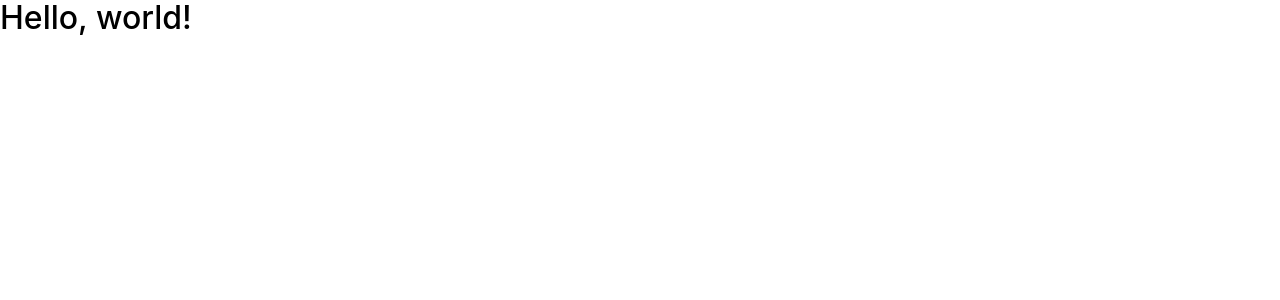
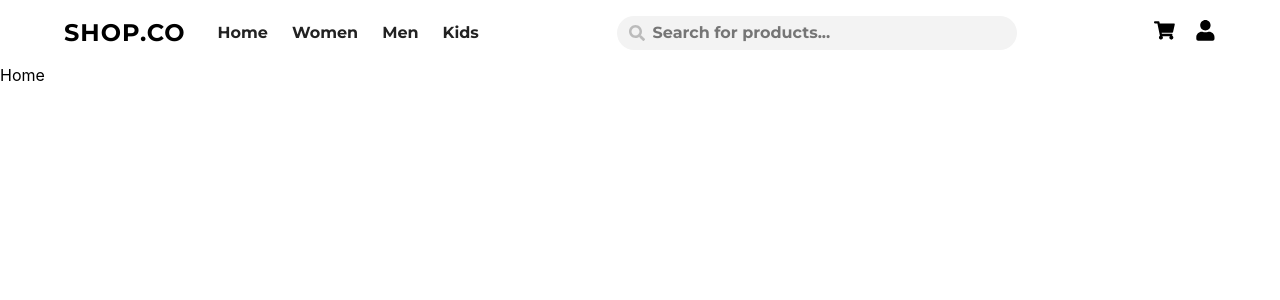
Before and after one commit to kisa-fatima/ecommerce-website, a React (Create React App) app: page / in a window 1280 px wide. Shown: the top 300 px of the page. Built offline with nearby package versions, Linux system fonts and the light colour scheme.

Commit message:
header halfway done

```diff
--- a/public/index.html
+++ b/public/index.html
@@ -24,6 +24,7 @@
       work correctly both with client-side routing and a non-root public URL.
       Learn how to configure a non-root public URL by running `npm run build`.
     -->
+    <link href="https://fonts.googleapis.com/css2?family=Montserrat:wght@700&display=swap" rel="stylesheet">
     <title>React App</title>
   </head>
   <body>
--- a/src/App.js
+++ b/src/App.js
@@ -1,11 +1,22 @@
 import './App.css';
+import Header from './components/Header';
+import { BrowserRouter as Router, Routes, Route } from 'react-router-dom';
+import Home from './pages/Home';
+import Women from './pages/Women';
+import Men from './pages/Men';
+import Kids from './pages/Kids';
 
 function App() {
   return (
-    <div>
-      {/* Your content here */}
-      <h1>Hello, world!</h1>
-    </div>
+    <Router>
+      <Header />
+      <Routes>
+        <Route path="/" element={<Home />} />
+        <Route path="/women" element={<Women />} />
+        <Route path="/men" element={<Men />} />
+        <Route path="/kids" element={<Kids />} />
+      </Routes>
+    </Router>
   );
 }
 
--- a/src/components/Header.js
+++ b/src/components/Header.js
@@ -0,0 +1,28 @@
+import React from 'react';
+import { Link } from 'react-router-dom';
+import { FaShoppingCart, FaUser, FaSearch } from 'react-icons/fa';
+import '../styles/Global.css';
+
+function Header() {
+  return (
+    <header className="header">
+      <div className="header__logo">SHOP.CO</div>
+      <nav className="header__nav">
+        <Link to="/" className="header__link">Home</Link>
+        <Link to="/women" className="header__link">Women</Link>
+        <Link to="/men" className="header__link">Men</Link>
+        <Link to="/kids" className="header__link">Kids</Link>
+      </nav>
+      <div className="header__search-container">
+        <span className="header__search-icon"><FaSearch /></span>
+        <input className="header__search" type="text" placeholder="Search for products..." />
+      </div>
+      <div className="header__icons">
+        <span className="header__icon" title="Cart"><FaShoppingCart /></span>
+        <span className="header__icon" title="Profile"><FaUser /></span>
+      </div>
+    </header>
+  );
+}
+
+export default Header;
--- /dev/null
+++ b/src/pages/Home.js
@@ -0,0 +1,9 @@
+import React from 'react'
+
+const Home = () => {
+  return (
+    <div>Home</div>
+  )
+}
+
+export default Home
--- /dev/null
+++ b/src/pages/Kids.js
@@ -0,0 +1,9 @@
+import React from 'react'
+
+const Kids = () => {
+  return (
+    <div>Kids</div>
+  )
+}
+
+export default Kids
--- /dev/null
+++ b/src/pages/Men.js
@@ -0,0 +1,9 @@
+import React from 'react'
+
+const Men = () => {
+  return (
+    <div>Men</div>
+  )
+}
+
+export default Men
--- /dev/null
+++ b/src/pages/Women.js
@@ -0,0 +1,9 @@
+import React from 'react'
+
+const Women = () => {
+  return (
+    <div>Women</div>
+  )
+}
+
+export default Women
--- a/src/styles/Global.css
+++ b/src/styles/Global.css
@@ -0,0 +1,87 @@
+.header {
+  display: flex;
+  align-items: center;
+  justify-content: space-between;
+  padding: 16px 64px;
+  background: #fff;
+  font-family: 'Montserrat', Arial, sans-serif;
+}
+
+.header__logo {
+  font-weight: bold;
+  font-size: 1.5rem;
+  letter-spacing: 1px;
+}
+
+.header__nav {
+  display: flex;
+  gap: 24px;
+  margin-left: 32px;
+}
+
+.header__link {
+  text-decoration: none;
+  color: #222;
+  font-size: 1rem;
+  font-weight: 500;
+  transition: color 0.2s;
+}
+
+.header__link:hover {
+  color: #888;
+}
+
+.header__search-container {
+  flex: 1;
+  display: flex;
+  justify-content: center;
+  align-items: center;
+  margin: 0 32px;
+  position: relative;
+}
+
+.header__search-icon {
+  position: absolute;
+  left: 50%;
+  max-width: 400px;
+  width: 100%;
+  pointer-events: none;
+  z-index: 2;
+  display: flex;
+  align-items: center;
+}
+
+.header__search-icon {
+  left: calc(50% - 200px + 12px); /* 12px from the left edge of the input */
+  color: #bbb;
+  font-size: 1rem;
+}
+
+.header__search {
+  width: 100%;
+  max-width: 400px;
+  padding: 8px 16px 8px 36px;
+  border-radius: 24px;
+  border: none;
+  background: #f3f3f3;
+  font-size: 1rem;
+  outline: none;
+  position: relative;
+  z-index: 1;
+}
+
+.header__icons {
+  display: flex;
+  gap: 20px;
+  font-size: 1.3rem;
+  align-items: center;
+}
+
+.header__icon {
+  cursor: pointer;
+  transition: color 0.2s;
+}
+
+.header__icon:hover {
+  color: #888;
+}
```
